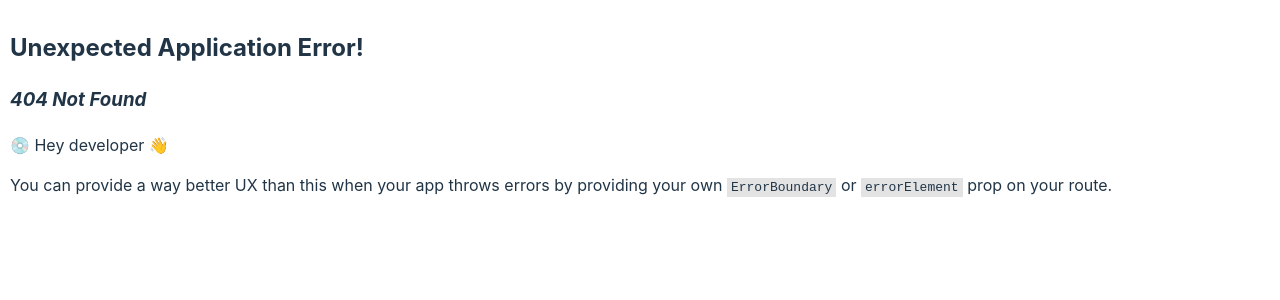
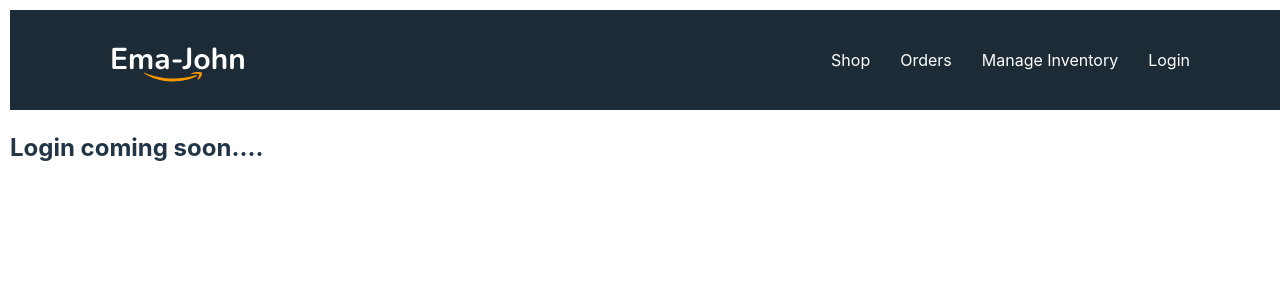
Before and after one commit to mrfhmd7/ema-john-simple, a React (Vite) app: page /login in a window 1280 px wide. Before the commit this address had no page. Shown: the top 300 px of the page. Built offline with nearby package versions, Linux system fonts and the light colour scheme.

Commit message:
login page added

```diff
--- /dev/null
+++ b/src/components/Login/Login.jsx
@@ -0,0 +1,11 @@
+import React from 'react';
+
+const Login = () => {
+     return (
+          <div>
+               <h2>Login coming soon....</h2>
+          </div>
+     );
+};
+
+export default Login;
```
Also changed, not shown: src/main.jsx (+6 -1 lines).
